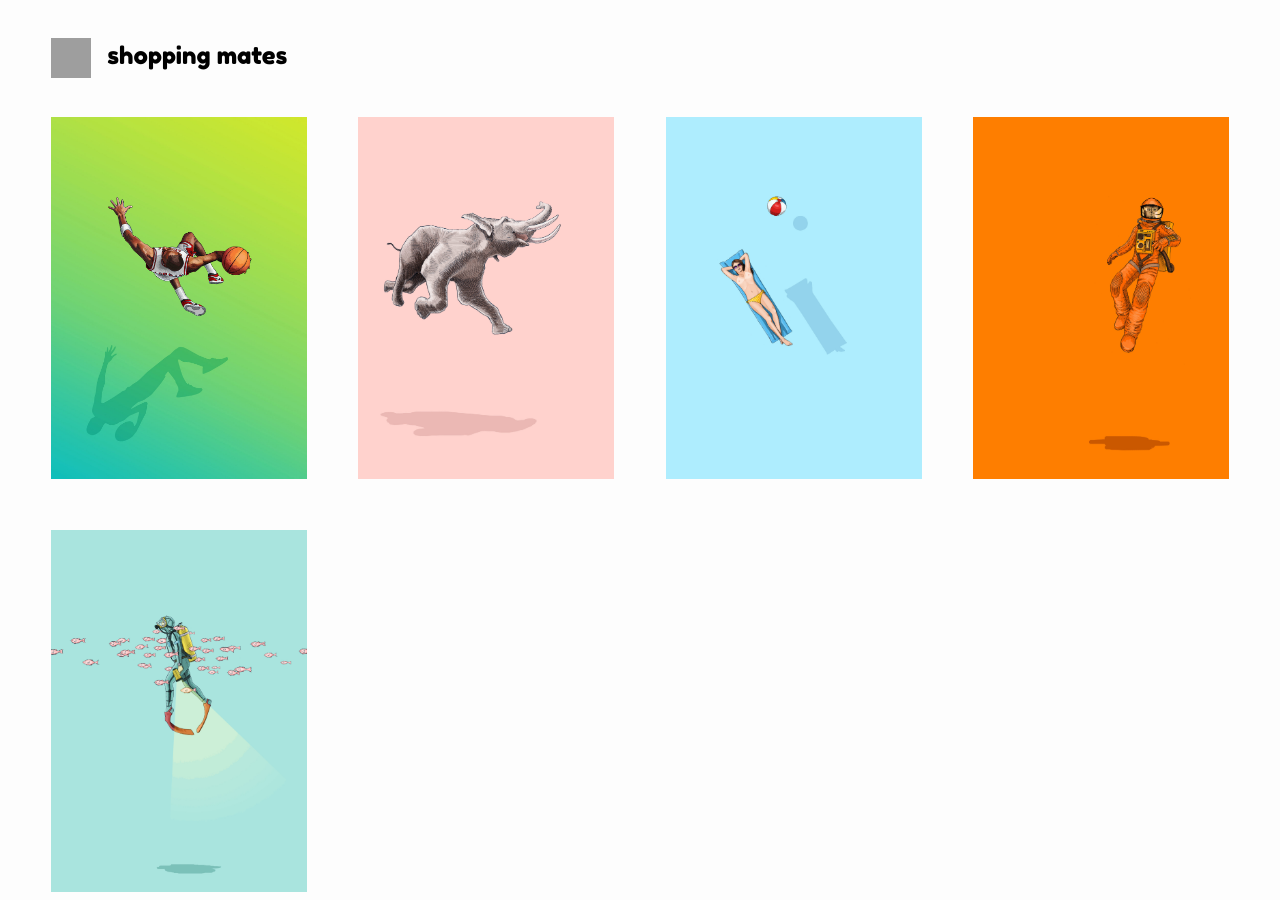
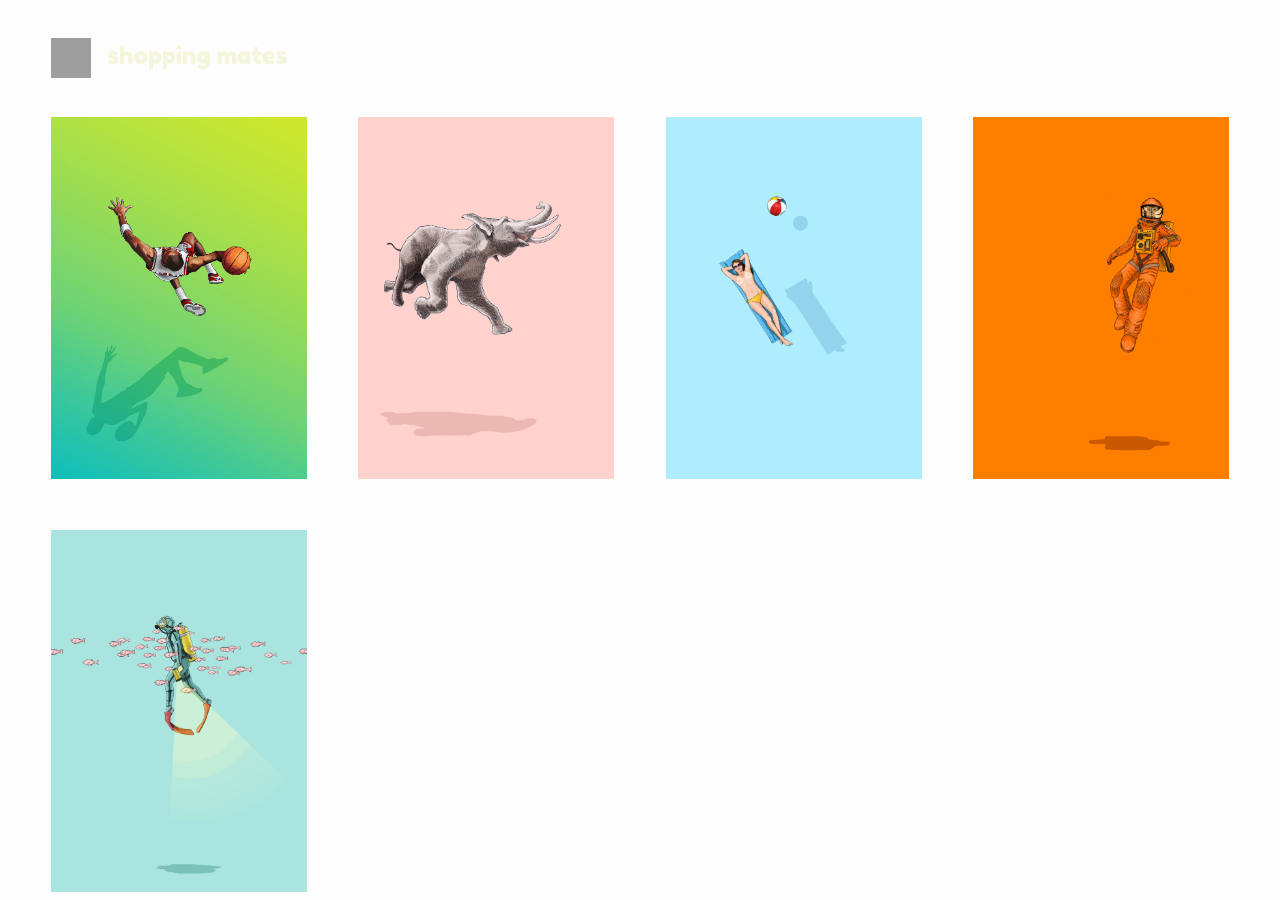
Before and after one commit to AleksejDix/shopping-mates, a Jekyll site: the page built from mates.html, in a window 1280 px wide and 900 px high. Built offline with Jekyll 4.4.1, drawn with Linux system fonts in a browser that asks for light colours; grey boxes are pictures that could not be loaded.

```diff
--- a/_layouts/mate.liquid
+++ b/_layouts/mate.liquid
@@ -20,7 +20,7 @@
       <div>{{ page.title }} has written these posts </div>
       <ul class="loop">
         {% for post in posts %}
-        <li><a href="{{ post.url | prepent: site.baseurl }}">{{ post.title }}</a> </li>
+        <li><a href="{{ post.url | prepend: site.baseurl }}">{{ post.title }}</a> </li>
         {% endfor %}
       </ul>
     {% endif %}
--- a/_sass/_layout.scss
+++ b/_sass/_layout.scss
@@ -11,9 +11,9 @@
   font-family: $heading-font-family;
   line-height: 1;
   font-size: 24px;
-  color: white;
+  color: black;
   &.inverted{
-    color: black;
+    color: beige;
   }
   &-img {
     display: inline-block;
@@ -29,16 +29,6 @@
   a:hover{
     color: $link-color;
   }
-}
-
-.push{
-  margin-top: calc(6vw + 40px);
-}
-
-.fix-top{
-  position: fixed;
-  top:0;
-  width: 100%;
 }
 
 .site-nav {
```
